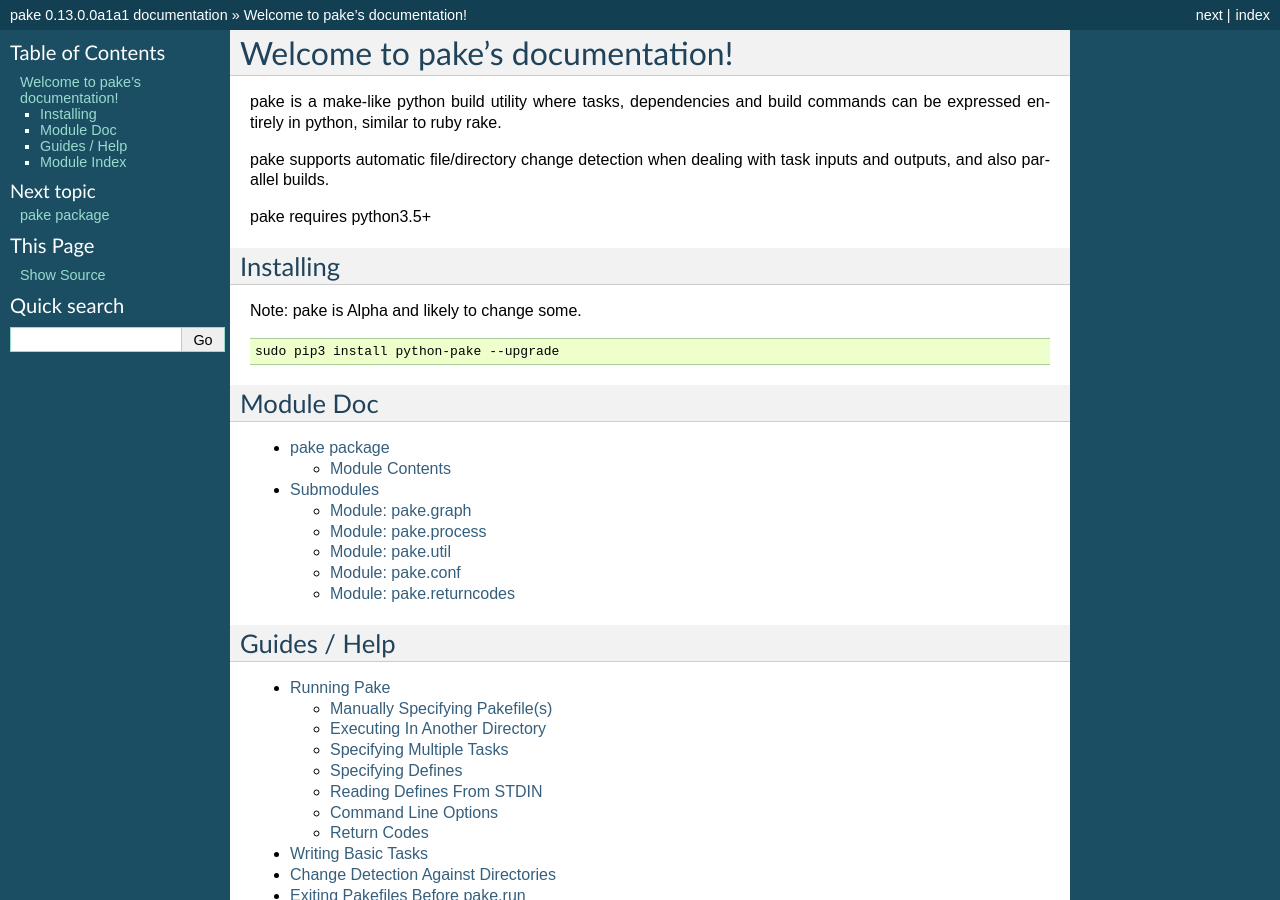
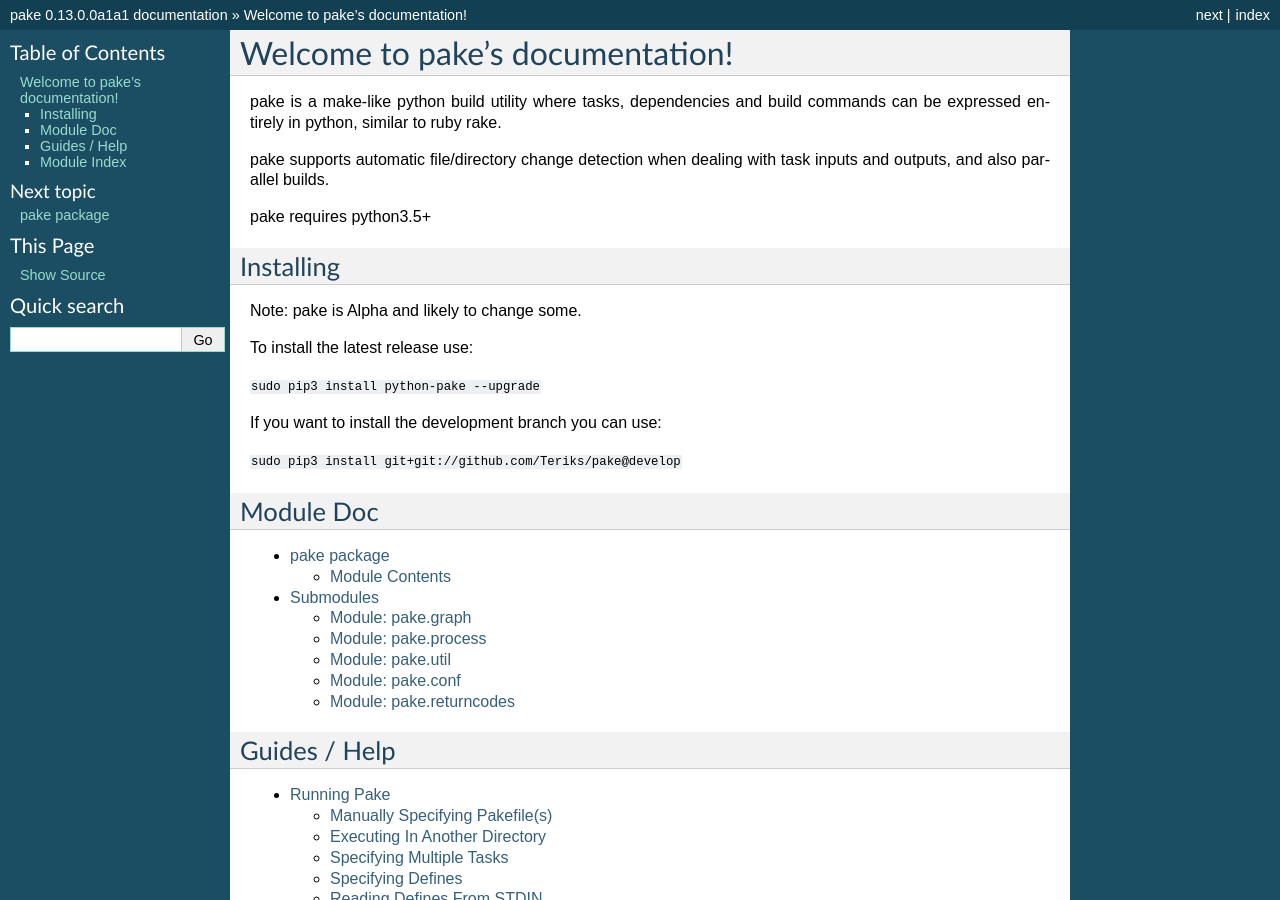
Before and after one commit to Teriks/pake, a Sphinx documentation site: the page built from docs/source/index.rst, in a window 1280 px wide and 900 px high. Built offline with Sphinx 7.4.7, drawn with Linux system fonts in a browser that asks for light colours.

Commit message:
Adjust install instruction in doc to match README.rst
Add bit about installing the development branch.

```diff
--- a/docs/source/index.rst
+++ b/docs/source/index.rst
@@ -24,9 +24,15 @@ Installing
 
 Note: pake is Alpha and likely to change some.
 
-.. code-block:: bash
 
-    sudo pip3 install python-pake --upgrade
+To install the latest release use:
+
+``sudo pip3 install python-pake --upgrade``
+
+
+If you want to install the development branch you can use:
+
+``sudo pip3 install git+git://github.com/Teriks/pake@develop``
 
 
 Module Doc
```
